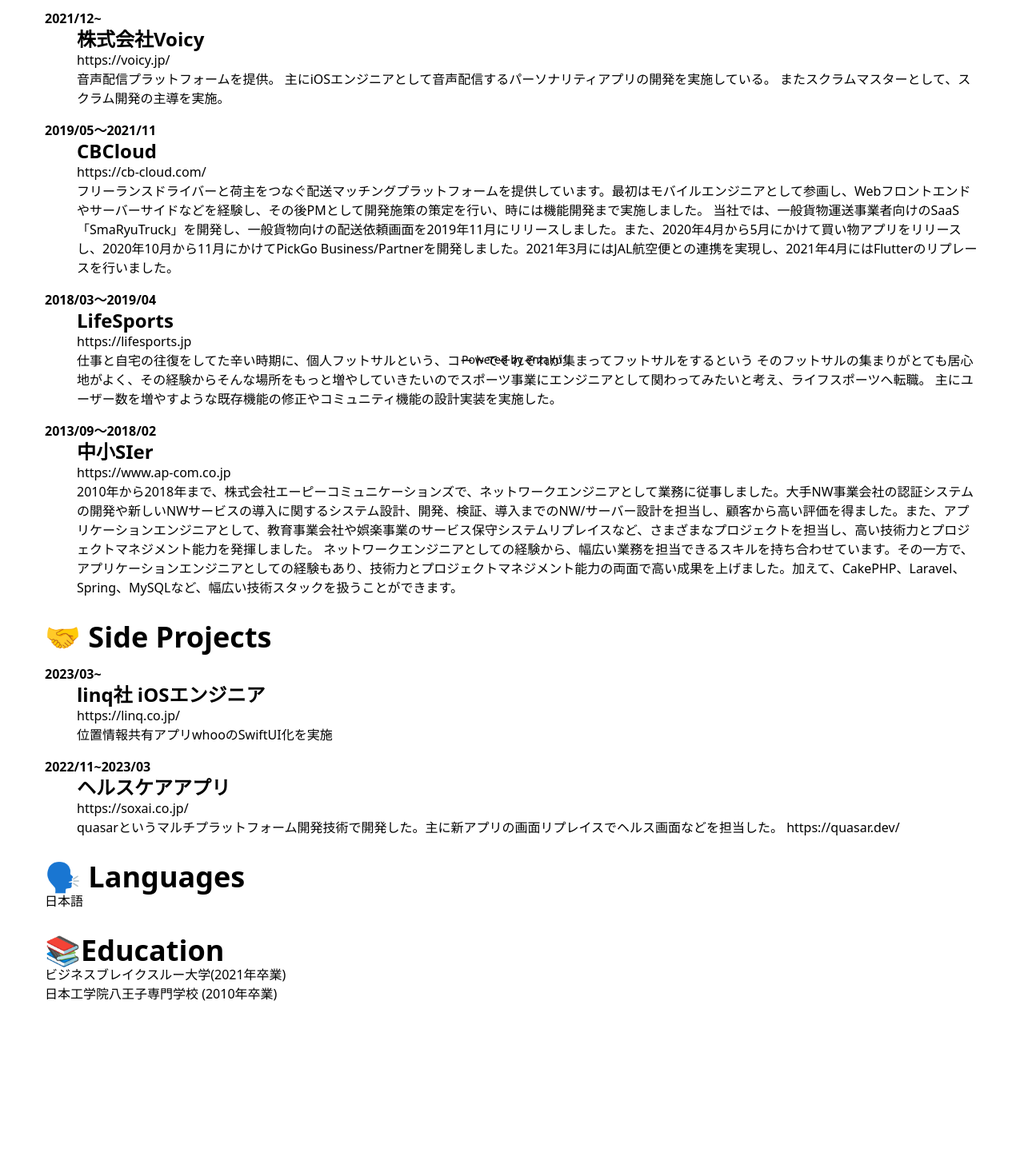
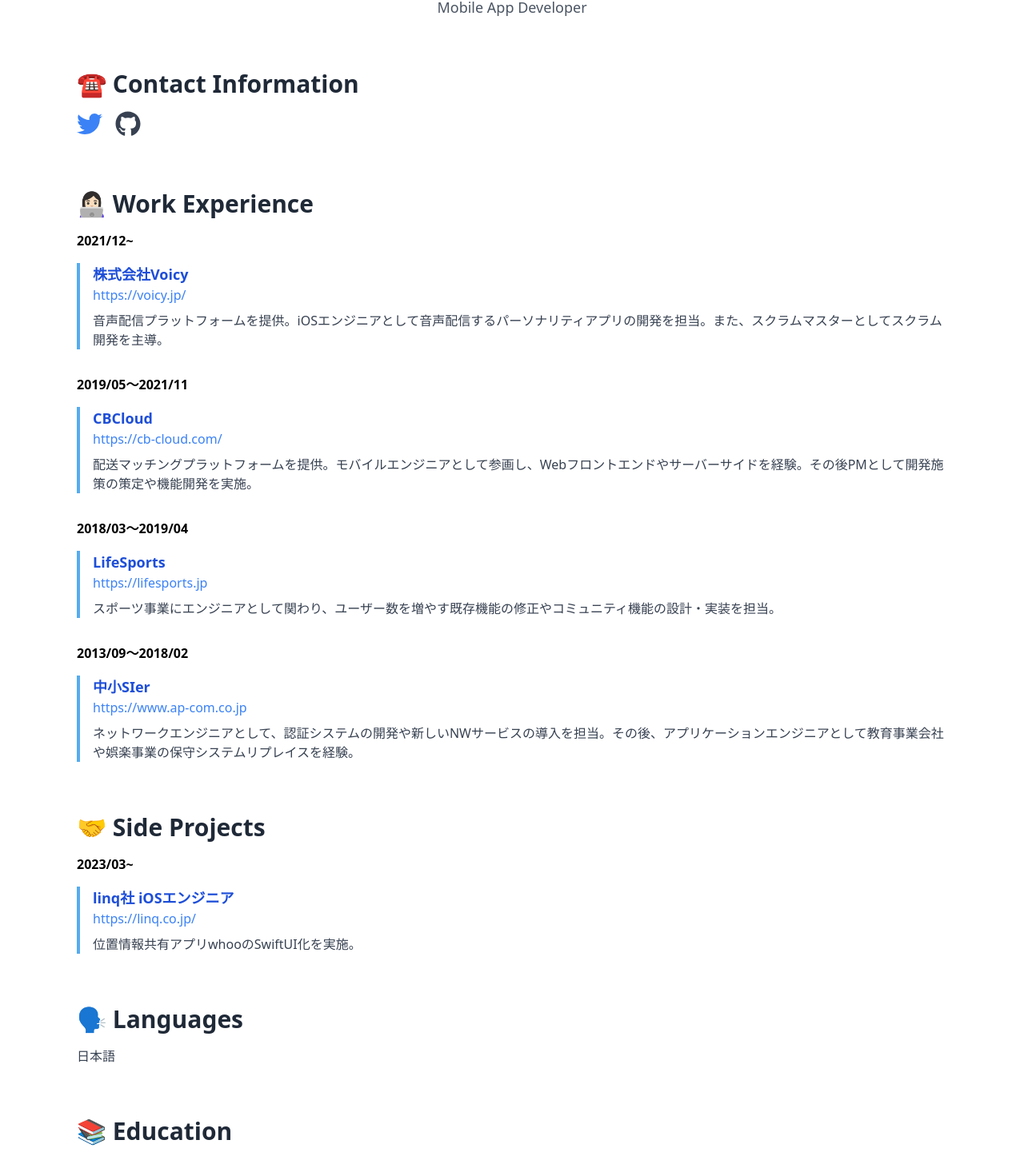
Before and after one commit to entaku0818/entaku0818.github.io, a Next.js app: page / in a window 1280 px wide. Shown: the part 313-1764 px from the top of the page at 80% size. Before the commit the page ends 1728 px from the top, so only its background shows below. Built offline with nearby package versions, Linux system fonts and the light colour scheme.

Commit message:
コミットメッセージ

```diff
--- a/pages/index.tsx
+++ b/pages/index.tsx
@@ -11,309 +11,191 @@
       <link rel="icon" href="/favicon.ico" />
     </Head>
     <Header />
-    <main className={'py-20 my-40 mx-10 lg:mx-10'}>
+    <main className={'py-20 my-40 mx-6 lg:mx-24'}>
       <div className={'text-center'}>
-        <h1 className="text-6xl  font-bold">entaku</h1>
-        <p className="text-lg description">Mobile App Developer</p>
+        <h1 className="text-6xl font-extrabold text-gray-900">entaku</h1>
+        <p className="text-lg text-gray-600 mt-2">Mobile App Developer</p>
       </div>
 
-      <section className={'mt-8'}>
-        <h2 className={'text-3xl font-bold'}>☎️ Contact information</h2>
-        <p>
+      <section className={'mt-16'}>
+        <h2 className={'text-3xl font-bold text-gray-800 mb-4'}>
+          ☎️ Contact Information
+        </h2>
+        <p className="flex gap-4">
           <a
             href="https://twitter.com/entaku_0818"
             target="_blank"
             rel="noopener noreferrer"
           >
-            <FontAwesomeIcon size="lg" icon={faTwitter} />
+            <FontAwesomeIcon
+              size="2x"
+              icon={faTwitter}
+              className="text-blue-500"
+            />
           </a>
           <a
-            href="https://twitter.com/entaku_0818"
+            href="https://github.com/entaku_0818"
             target="_blank"
             rel="noopener noreferrer"
           >
-            <FontAwesomeIcon size="lg" icon={faGithub} />
+            <FontAwesomeIcon
+              size="2x"
+              icon={faGithub}
+              className="text-gray-700"
+            />
           </a>
         </p>
       </section>
 
-      <section className={'mt-8'}>
-        <h2 className={'text-3xl font-bold'}>👩🏻‍💻Work</h2>
-        <ul className={'mt-4 timeline'}>
-          <li>
-            <p className="timeline-date">2021/12~</p>
+      <section className={'mt-16'}>
+        <h2 className={'text-3xl font-bold text-gray-800 mb-4'}>
+          👩🏻‍💻 Work Experience
+        </h2>
+        <ul className={'mt-4'}>
+          <li className={'mb-8'}>
+            <p className="timeline-date text-gray-600">2021/12~</p>
             <div className={'timeline-content'}>
-              <h3 className={'text-lg font-bold mt-8'}>株式会社Voicy</h3>
+              <h3 className={'text-lg font-bold mt-4 text-blue-700'}>
+                株式会社Voicy
+              </h3>
               <a
                 href="https://voicy.jp/"
                 target="_blank"
                 rel="noopener noreferrer"
+                className="text-blue-500 hover:underline"
               >
                 https://voicy.jp/
               </a>
-              <p>
-                音声配信プラットフォームを提供。
-                主にiOSエンジニアとして音声配信するパーソナリティアプリの開発を実施している。
-                またスクラムマスターとして、スクラム開発の主導を実施。
+              <p className="text-gray-700 mt-2">
+                音声配信プラットフォームを提供。iOSエンジニアとして音声配信するパーソナリティアプリの開発を担当。また、スクラムマスターとしてスクラム開発を主導。
               </p>
             </div>
           </li>
-          <li>
-            <p className="timeline-date">2019/05〜2021/11</p>
+          <li className={'mb-8'}>
+            <p className="timeline-date text-gray-600">2019/05〜2021/11</p>
             <div className={'timeline-content'}>
-              <h3 className={'text-lg font-bold mt-8'}>CBCloud </h3>
+              <h3 className={'text-lg font-bold mt-4 text-blue-700'}>
+                CBCloud
+              </h3>
               <a
                 href="https://cb-cloud.com/"
                 target="_blank"
                 rel="noopener noreferrer"
+                className="text-blue-500 hover:underline"
               >
                 https://cb-cloud.com/
               </a>
-              <p>
-                フリーランスドライバーと荷主をつなぐ配送マッチングプラットフォームを提供しています。最初はモバイルエンジニアとして参画し、Webフロントエンドやサーバーサイドなどを経験し、その後PMとして開発施策の策定を行い、時には機能開発まで実施しました。
-                当社では、一般貨物運送事業者向けのSaaS「SmaRyuTruck」を開発し、一般貨物向けの配送依頼画面を2019年11月にリリースしました。また、2020年4月から5月にかけて買い物アプリをリリースし、2020年10月から11月にかけてPickGo
-                Business/Partnerを開発しました。2021年3月にはJAL航空便との連携を実現し、2021年4月にはFlutterのリプレースを行いました。
+              <p className="text-gray-700 mt-2">
+                配送マッチングプラットフォームを提供。モバイルエンジニアとして参画し、Webフロントエンドやサーバーサイドを経験。その後PMとして開発施策の策定や機能開発を実施。
               </p>
             </div>
           </li>
-          <li>
-            <p className="timeline-date">2018/03〜2019/04</p>
+          <li className={'mb-8'}>
+            <p className="timeline-date text-gray-600">2018/03〜2019/04</p>
             <div className={'timeline-content'}>
-              <h3 className={'text-lg font-bold mt-8'}>LifeSports</h3>
+              <h3 className={'text-lg font-bold mt-4 text-blue-700'}>
+                LifeSports
+              </h3>
               <a
                 href="https://lifesports.jp"
                 target="_blank"
                 rel="noopener noreferrer"
+                className="text-blue-500 hover:underline"
               >
                 https://lifesports.jp
               </a>
-              <p>
-                仕事と自宅の往復をしてた辛い時期に、個人フットサルという、コートでそれぞれが集まってフットサルをするという
-                そのフットサルの集まりがとても居心地がよく、その経験からそんな場所をもっと増やしていきたいのでスポーツ事業にエンジニアとして関わってみたいと考え、ライフスポーツへ転職。
-                主にユーザー数を増やすような既存機能の修正やコミュニティ機能の設計実装を実施した。
+              <p className="text-gray-700 mt-2">
+                スポーツ事業にエンジニアとして関わり、ユーザー数を増やす既存機能の修正やコミュニティ機能の設計・実装を担当。
               </p>
             </div>
           </li>
-          <li>
-            <p className="timeline-date">2013/09〜2018/02</p>
+          <li className={'mb-8'}>
+            <p className="timeline-date text-gray-600">2013/09〜2018/02</p>
             <div className={'timeline-content'}>
-              <h3 className={'text-lg font-bold mt-8'}>中小SIer</h3>
+              <h3 className={'text-lg font-bold mt-4 text-blue-700'}>
+                中小SIer
+              </h3>
               <a
                 href="https://www.ap-com.co.jp"
                 target="_blank"
                 rel="noopener noreferrer"
+                className="text-blue-500 hover:underline"
               >
                 https://www.ap-com.co.jp
               </a>
-              <p>
-                2010年から2018年まで、株式会社エーピーコミュニケーションズで、ネットワークエンジニアとして業務に従事しました。大手NW事業会社の認証システムの開発や新しいNWサービスの導入に関するシステム設計、開発、検証、導入までのNW/サーバー設計を担当し、顧客から高い評価を得ました。また、アプリケーションエンジニアとして、教育事業会社や娯楽事業のサービス保守システムリプレイスなど、さまざまなプロジェクトを担当し、高い技術力とプロジェクトマネジメント能力を発揮しました。
-                ネットワークエンジニアとしての経験から、幅広い業務を担当できるスキルを持ち合わせています。その一方で、アプリケーションエンジニアとしての経験もあり、技術力とプロジェクトマネジメント能力の両面で高い成果を上げました。加えて、CakePHP、Laravel、Spring、MySQLなど、幅広い技術スタックを扱うことができます。
+              <p className="text-gray-700 mt-2">
+                ネットワークエンジニアとして、認証システムの開発や新しいNWサービスの導入を担当。その後、アプリケーションエンジニアとして教育事業会社や娯楽事業の保守システムリプレイスを経験。
               </p>
             </div>
           </li>
         </ul>
       </section>
 
-      <section className={'mt-8'}>
-        <h2 className={'text-3xl font-bold'}>🤝 Side Projects </h2>
-        <ul className={'mt-4 timeline'}>
-          <li>
-            <p className="timeline-date">2023/03~</p>
+      <section className={'mt-16'}>
+        <h2 className={'text-3xl font-bold text-gray-800 mb-4'}>
+          🤝 Side Projects
+        </h2>
+        <ul>
+          <li className={'mb-8'}>
+            <p className="timeline-date text-gray-600">2023/03~</p>
             <div className={'timeline-content'}>
-              <h3 className={'text-lg font-bold mt-8'}>linq社 iOSエンジニア</h3>
+              <h3 className={'text-lg font-bold mt-4 text-blue-700'}>
+                linq社 iOSエンジニア
+              </h3>
               <a
                 href="https://linq.co.jp/"
                 target="_blank"
                 rel="noopener noreferrer"
+                className="text-blue-500 hover:underline"
               >
                 https://linq.co.jp/
               </a>
-              <p>位置情報共有アプリwhooのSwiftUI化を実施</p>
-            </div>
-          </li>
-          <li>
-            <p className="timeline-date">2022/11~2023/03</p>
-            <div className={'timeline-content'}>
-              <h3 className={'text-lg font-bold mt-8'}>ヘルスケアアプリ</h3>
-              <a
-                href="https://soxai.co.jp/"
-                target="_blank"
-                rel="noopener noreferrer"
-              >
-                https://soxai.co.jp/
-              </a>
-              <p>
-                quasarというマルチプラットフォーム開発技術で開発した。主に新アプリの画面リプレイスでヘルス画面などを担当した。
-                https://quasar.dev/
+              <p className="text-gray-700 mt-2">
+                位置情報共有アプリwhooのSwiftUI化を実施。
               </p>
             </div>
           </li>
         </ul>
       </section>
-      <section className={'mt-8'}>
-        <h2 className={'text-3xl font-bold'}>🗣 Languages</h2>
-        <p>日本語</p>
+
+      <section className={'mt-16'}>
+        <h2 className={'text-3xl font-bold text-gray-800 mb-4'}>🗣 Languages</h2>
+        <p className="text-gray-700">日本語</p>
       </section>
-      <section className={'mt-8'}>
-        <h2 className={'text-3xl font-bold'}>📚Education</h2>
-        <p>
-          <a href="https://bbt.ac/" rel="noopener noreferrer">
+
+      <section className={'mt-16'}>
+        <h2 className={'text-3xl font-bold text-gray-800 mb-4'}>
+          📚 Education
+        </h2>
+        <p className="text-gray-700">
+          <a
+            href="https://bbt.ac/"
+            rel="noopener noreferrer"
+            className="text-blue-500 hover:underline"
+          >
             ビジネスブレイクスルー大学
-          </a>
+          </a>{' '}
           (2021年卒業)
         </p>
-        <p>日本工学院八王子専門学校 (2010年卒業)</p>
+        <p className="text-gray-700">日本工学院八王子専門学校 (2010年卒業)</p>
       </section>
     </main>
 
-    <footer>Powered by entaku</footer>
+    <footer className="bg-gray-100 py-4 text-center">
+      Powered by <span className="font-bold">entaku</span>
+    </footer>
 
     <style jsx>{`
-      /* 色 */
-      :root {
-        --color-primary: #55acee;
-        --color-secondary: #f0f0f0;
-        --color-background: #55acee;
-        --color-text: #ffffff;
-        --color-link: #0070f3;
-      }
-
-      body {
-        background-color: var(--color-background);
-        color: var(--color-text);
-        font-family: 'Segoe UI', Tahoma, Geneva, Verdana, sans-serif;
-        font-size: 16px;
-        margin: 0;
-        padding: 0;
-      }
-
-      /* ヘッダー */
-      header {
-        background-color: var(--color-background);
-        box-shadow: 0px 4px 4px rgba(0, 0, 0, 0.25);
-        display: flex;
-        justify-content: space-between;
-        padding: 16px;
-        position: fixed;
-        top: 0;
-        width: 100%;
-        z-index: 1;
-      }
-
-      .header-title {
-        font-size: 32px;
+      .timeline-date {
+        color: var(--color-primary);
+        font-size: 1rem;
         font-weight: bold;
       }
-
-      nav {
-        margin-left: auto;
-      }
-
-      nav a {
-        color: var(--color-text);
-        font-weight: bold;
-        margin-left: 16px;
-        text-decoration: none;
-      }
-
-      nav a:hover {
-        color: var(--color-link);
-      }
-
-      /* メインコンテンツ */
-      main {
-        margin-top: 72px;
-        padding: 0 16px;
-      }
-
-      h1,
-      h2,
-      h3,
-      h4,
-      h5,
-      h6 {
-        font-weight: bold;
-      }
-
-      h1 {
-        font-size: 48px;
-        margin-top: 48px;
-      }
-
-      h2 {
-        font-size: 36px;
-        margin-top: 32px;
-      }
-
-      h3 {
-        font-size: 24px;
-        margin-top: 24px;
-      }
-
-      ul {
-        list-style: none;
-        margin: 0;
-        padding: 0;
-      }
-
-      li {
-        margin-top: 16px;
-      }
-
-      a {
-        color: var(--color-link);
-        text-decoration: none;
-      }
-
-      a:hover {
-        text-decoration: underline;
-      }
-
-      .timeline-date {
-        color: var(--color-primary);
-        font-size: 16px;
-        font-weight: bold;
-        margin-right: 16px;
-      }
-
       .timeline-content {
-        border-left: 4px solid var(--color-primary);
-        margin-left: 24px;
-        padding-left: 16px;
-      }
-
-      .timeline-content h3 {
-        margin-top: 0;
-      }
-
-      .timeline-content p {
-        margin-bottom: 8px;
-      }
-
-      /* フッター */
-      footer {
-        background-color: var(--color-secondary);
-        bottom: 0;
-        color: var(--color-text);
-        display: flex;
-        font-size: 14px;
-        height: 48px;
-        justify-content: center;
-        left: 0;
-        position: fixed;
-        right: 0;
-      }
-
-      footer a {
-        color: var(--color-link);
-      }
-
-      footer a:hover {
-        text-decoration: underline;
+        border-left: 4px solid #55acee;
+        padding-left: 1rem;
       }
     `}</style>
-
-    <style jsx global>{``}</style>
   </div>
 )
 
```
